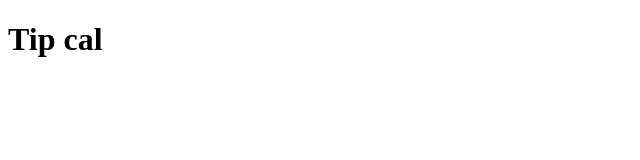
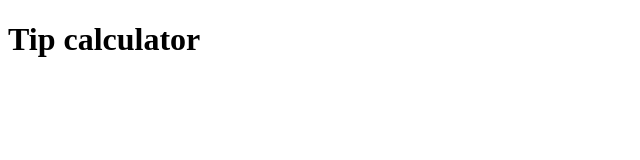
Before and after one commit to Spergliz/tip-cal, a plain HTML site: page Index.html in a window 1280 px wide. Shown: the whole page, without its empty margins (0-640 px from the left). Drawn offline with Linux system fonts and the light colour scheme.

Commit message:
Update Index.html

```diff
--- a/Index.html
+++ b/Index.html
@@ -4,10 +4,10 @@
     <meta charset="UTF-8">
     <meta http-equiv="X-UA-Compatible" content="IE=edge">
     <meta name="viewport" content="width=device-width, initial-scale=1.0">
-    <title>Document</title>
+    <title>Tip Calculator</title>
 </head>
 <body>
-    <h1 id="">Tip cal</h1>
+    <h1 id="title">Tip calculator</h1>
 
 </body>
 
```
